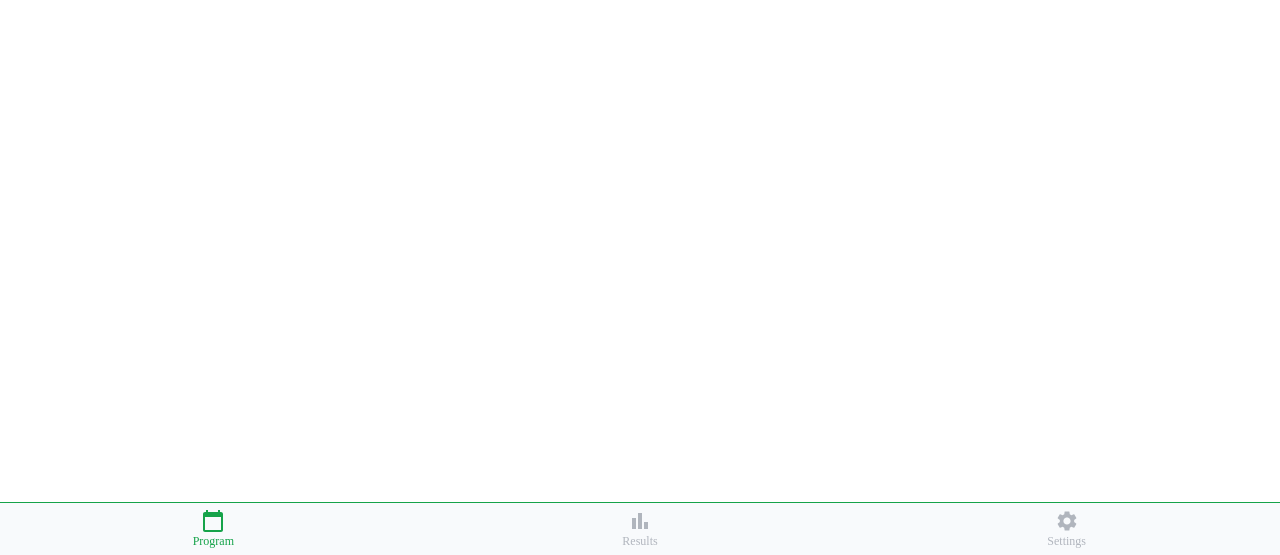
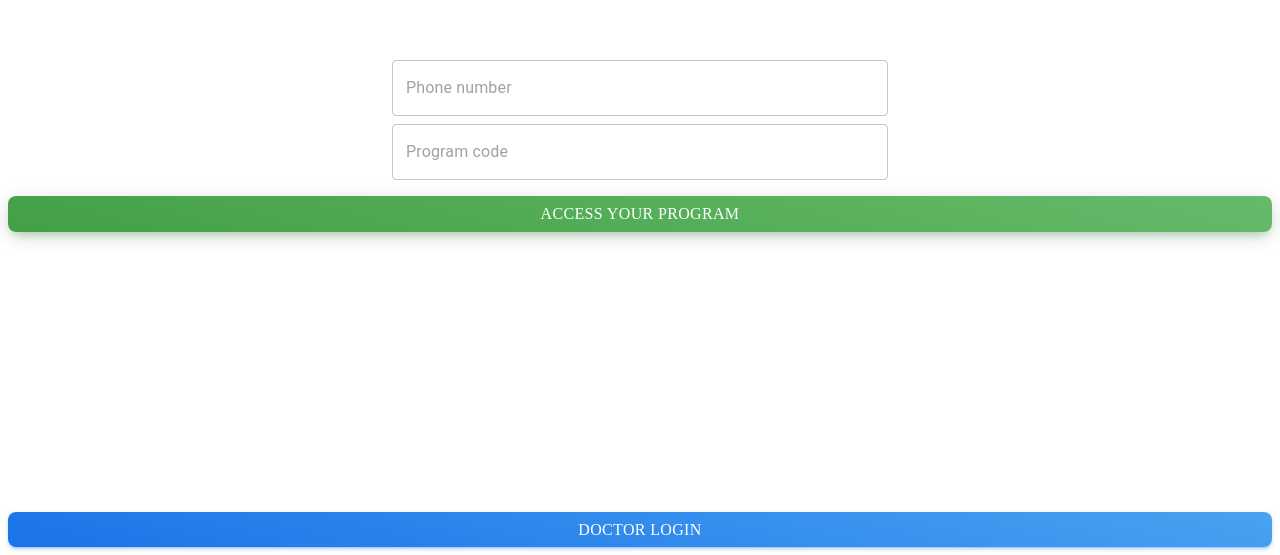
Before and after one commit to TechManTejas/AIPD_App, a React (Create React App) app: page /auth in a window 1280 px wide. Shown: the part 245-800 px from the top of the page. Built offline with nearby package versions, Linux system fonts and the light colour scheme.

Commit message:
initiating sign in form

```diff
--- a/src/App.tsx
+++ b/src/App.tsx
@@ -10,12 +10,13 @@ import "@ionic/react/css/core.css";
 import { BottomNavigationBar } from "./components/BottomNavigationBar";
 import { DemoVideo } from "./pages/Program/DemoVideo";
 import { DemoVideoAndLogs } from "./pages/Program/DemoVideoAndLogs";
-import CameraPoseDetect from "./pages/Program/CameraComponent";
 import { CameraRendering } from "./pages/Program/CameraRendering";
+import { useState } from "react";
+import { Auth } from "./pages/PartientAuth";
 setupIonicReact();
 
-const App: React.FC = () => (
-  <IonApp>
+const authenticatedRoutes = () => {
+  return (
     <IonReactRouter>
       <IonRouterOutlet>
         <Route exact path="/program">
@@ -44,11 +45,46 @@ const App: React.FC = () => (
         </Route>
       </IonRouterOutlet>
       <Switch>
-        <Route exact path="/camera-rendering"/>
+        <Route exact path="/camera-rendering" />
         <Route path="/" component={BottomNavigationBar} />
       </Switch>
     </IonReactRouter>
-  </IonApp>
-);
+  )
+}
+const unAuthenticatedRoutes = () => {
+  return (
+    <IonReactRouter>
+      <IonRouterOutlet>
+        <Route exact path="/auth">
+          <Auth />
+        </Route>
+        <Route exact path="/">
+          <Redirect to="/auth" />
+        </Route>
+      </IonRouterOutlet>
+    </IonReactRouter>
+  )
+}
+
+const App: React.FC = () => {
+
+  const [authenticated, isAuthenticated] = useState(
+    !!localStorage.getItem("aipd-access-token")
+    // true
+  )
+
+  return (
+    <IonApp>
+      {
+        authenticated
+          ?
+          authenticatedRoutes()
+          :
+          unAuthenticatedRoutes()
+      }
+    </IonApp>
+  )
+
+};
 
 export default App;
--- /dev/null
+++ b/src/components/GradientButton.tsx
@@ -0,0 +1,74 @@
+import { Button } from "@mui/material";
+
+interface GradientButtonProps {
+    onClick: () => void
+    varient: String
+    isFullWidth: Boolean
+    children: any
+}
+
+const GradientButton: React.FC<GradientButtonProps> = (
+    {
+        onClick,
+        varient = "primary",
+        isFullWidth = false,
+        children,
+    }
+) => {
+    var backgroundImage;
+    var boxShadow;
+    var boxShadowOnHover;
+
+    if (varient === "dark") {
+        backgroundImage = "linear-gradient(195deg, rgb(66, 66, 74), rgb(25, 25, 25))"
+        boxShadow = "rgb(52 71 103 / 15%) 0rem 0.1875rem 0.1875rem 0rem, rgb(52 71 103 / 20%) 0rem 0.1875rem 0.0625rem -0.125rem, rgb(52 71 103 / 15%) 0rem 0.0625rem 0.3125rem 0rem"
+        boxShadowOnHover = "rgb(52 71 103 / 40%) 0rem 0.875rem 1.625rem -0.75rem, rgb(52 71 103 / 15%) 0rem 0.25rem 1.4375rem 0rem, rgb(52 71 103 / 20%) 0rem 0.5rem 0.625rem -0.3125rem"
+    } else if (varient === "primary") {
+        backgroundImage = "linear-gradient(195deg, rgb(73, 163, 241), rgb(26, 115, 232))"
+        boxShadow = "rgb(26 115 232 / 15%) 0rem 0.1875rem 0.1875rem 0rem, rgb(26 115 232 / 20%) 0rem 0.1875rem 0.0625rem -0.125rem, rgb(26 115 232 / 15%) 0rem 0.0625rem 0.3125rem 0rem"
+        boxShadowOnHover = "rgb(26 115 232 / 40%) 0rem 0.875rem 1.625rem -0.75rem, rgb(26 115 232 / 15%) 0rem 0.25rem 1.4375rem 0rem, rgb(26 115 232 / 20%) 0rem 0.5rem 0.625rem -0.3125rem"
+    } else if (varient === "danger") {
+        backgroundImage = "linear-gradient(195deg, rgb(239, 83, 80), rgb(229, 57, 53))"
+        boxShadow = "rgb(244 67 53 / 15%) 0rem 0.1875rem 0.1875rem 0rem, rgb(244 67 53 / 20%) 0rem 0.1875rem 0.0625rem -0.125rem, rgb(244 67 53 / 15%) 0rem 0.0625rem 0.3125rem 0rem"
+        boxShadowOnHover = "rgb(244 67 53 / 40%) 0rem 0.875rem 1.625rem -0.75rem, rgb(244 67 53 / 15%) 0rem 0.25rem 1.4375rem 0rem, rgb(244 67 53 / 20%) 0rem 0.5rem 0.625rem -0.3125rem"
+    } else if (varient === "success") {
+        backgroundImage = "linear-gradient(195deg, rgb(102, 187, 106), rgb(67, 160, 71))"
+        boxShadow = "rgb(0 0 0 / 14%) 0rem 0.25rem 1.25rem 0rem, rgb(76 175 79 / 40%) 0rem 0.4375rem 0.625rem -0.3125rem"
+        boxShadowOnHover = "rgb(102 187 106 / 40%) 0rem 0.25rem 1.25rem 0rem, rgb(76 175 79 / 15%) 0rem 0.4375rem 0.625rem -0.3125rem"
+    }
+
+    return (
+        <>
+            <Button
+                onClick={onClick}
+                fullWidth={!!isFullWidth}
+                style={{
+                    "fontFamily": "Fredoka One",
+                    "letterSpacing": "0.02857em",
+                    "minWidth": "64px",
+                    "borderRadius": "0.5rem",
+                    "lineHeight": "1.4",
+                    "textAlign": "center",
+                    "userSelect": "none",
+                    "transition": "all 150ms ease-in 0s",
+                    "minHeight": "1.8125rem",
+                    "padding": "0.375rem 1.125rem",
+                    "fontSize": "0.75rem",
+                    "backgroundImage": varient ? backgroundImage : "linear-gradient(195deg, rgb(66, 66, 74), rgb(25, 25, 25))",
+                    "color": "rgb(255, 255, 255)",
+                }}
+                sx={{
+                    "boxShadow": varient ? boxShadow : "rgb(52 71 103 / 15%) 0rem 0.1875rem 0.1875rem 0rem, rgb(52 71 103 / 20%) 0rem 0.1875rem 0.0625rem -0.125rem, rgb(52 71 103 / 15%) 0rem 0.0625rem 0.3125rem 0rem",
+                    ":hover": {
+                        "boxShadow": varient ? boxShadowOnHover : "rgb(52 71 103 / 40%) 0rem 0.875rem 1.625rem -0.75rem, rgb(52 71 103 / 15%) 0rem 0.25rem 1.4375rem 0rem, rgb(52 71 103 / 20%) 0rem 0.5rem 0.625rem -0.3125rem",
+                    }
+                }}
+            >
+                {children}
+            </Button>
+        </>
+    )
+}
+
+
+export default GradientButton;
--- /dev/null
+++ b/src/pages/DoctorAuth/index.tsx
@@ -0,0 +1,39 @@
+import { IonContent, IonPage } from "@ionic/react"
+import { OutlinedInput } from "@mui/material"
+import GradientButton from "../../components/GradientButton"
+
+export const DoctorAuth: React.FC = () => {
+
+    return (
+        <IonPage>
+            <IonContent fullscreen>
+                <div className='bg-white flex flex-col flex-grow p-2 h-full'>
+                    <div className='flex h-full  flex-col justify-center items-center'>
+                        <div className='space-y-2 my-4'>
+                            <OutlinedInput fullWidth placeholder="Phone number" />
+                            <OutlinedInput fullWidth placeholder="Program code" />
+                        </div>
+                        <GradientButton
+                            onClick={() => { }}
+                            varient={"success"}
+                            isFullWidth={true}
+                        >
+                            <div className="text-base">
+                                Access your Program
+                            </div>
+                        </GradientButton>
+                    </div>
+                    <GradientButton
+                        onClick={() => { }}
+                        varient={"primary"}
+                        isFullWidth={true}
+                    >
+                        <div className="text-base">
+                            Doctor Login
+                        </div>
+                    </GradientButton>
+                </div>
+            </IonContent>
+        </IonPage>
+    )
+}
--- /dev/null
+++ b/src/pages/PartientAuth/index.tsx
@@ -0,0 +1,39 @@
+import { IonContent, IonPage } from "@ionic/react"
+import { OutlinedInput } from "@mui/material"
+import GradientButton from "../../components/GradientButton"
+
+export const Auth: React.FC = () => {
+
+    return (
+        <IonPage>
+            <IonContent fullscreen>
+                <div className='bg-white flex flex-col flex-grow p-2 h-full'>
+                    <div className='flex h-full  flex-col justify-center items-center'>
+                        <div className='space-y-2 my-4'>
+                            <OutlinedInput fullWidth placeholder="Phone number"/>
+                            <OutlinedInput fullWidth placeholder="Program code"/>
+                        </div>
+                        <GradientButton
+                            onClick={() => { }}
+                            varient={"success"}
+                            isFullWidth={true}
+                        >
+                            <div className="text-base">
+                                Access your Program
+                            </div>
+                        </GradientButton>
+                    </div>
+                    <GradientButton
+                        onClick={() => { }}
+                        varient={"primary"}
+                        isFullWidth={true}
+                    >
+                        <div className="text-base">
+                            Doctor Login
+                        </div>
+                    </GradientButton>
+                </div>
+            </IonContent>
+        </IonPage>
+    )
+}
```
